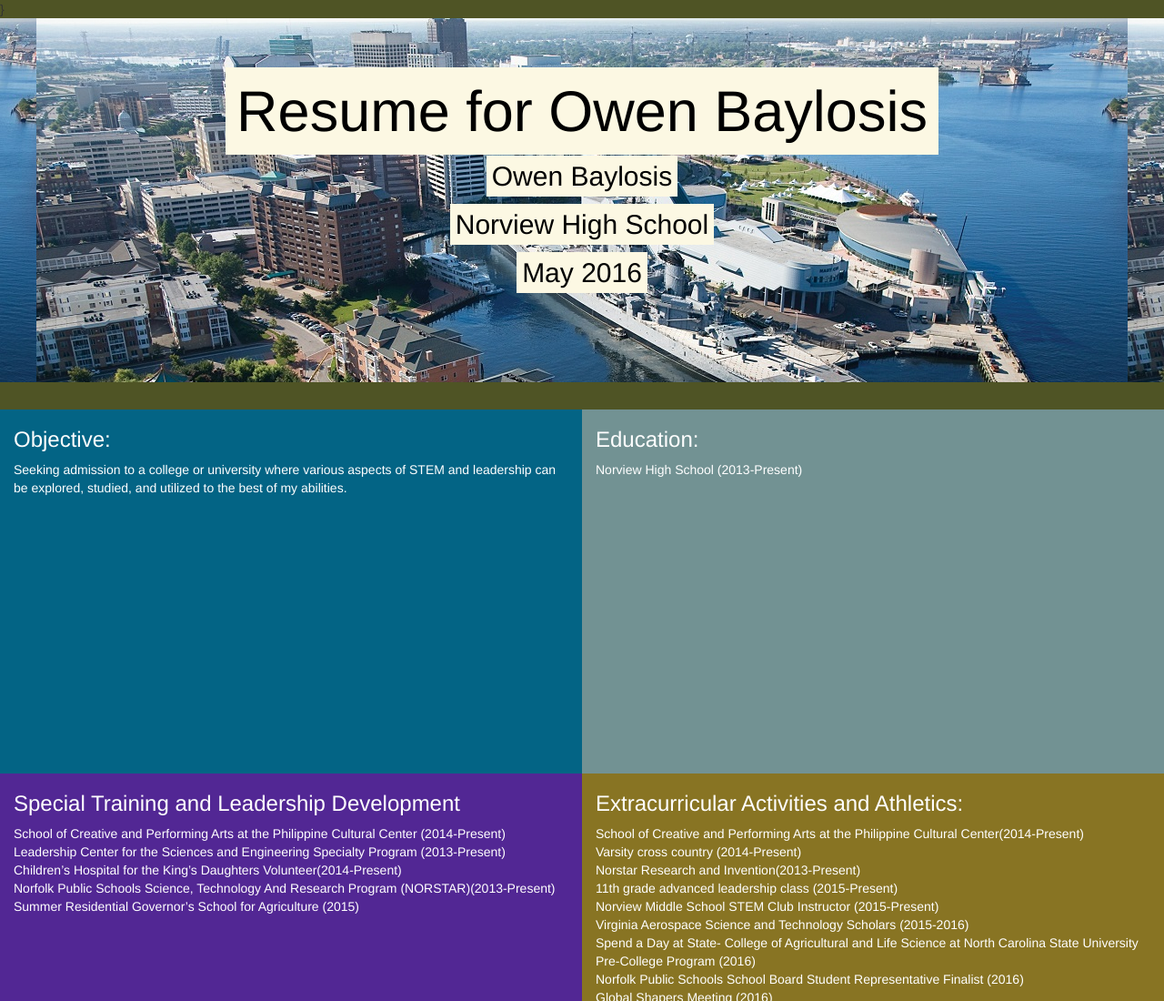
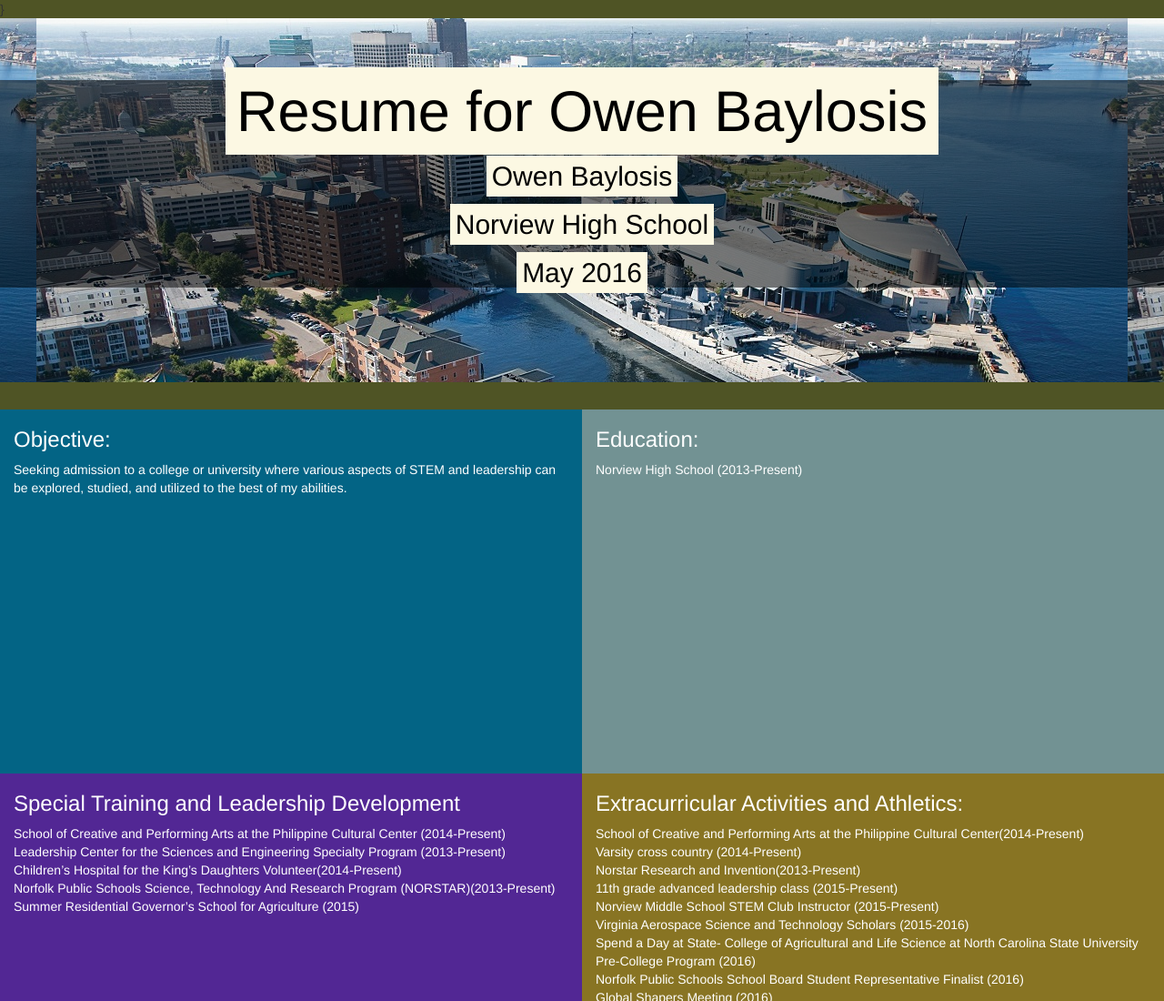
Before and after one commit to FormalCrab/ResumeV3, a plain HTML site: page index.html in a window 1280 px wide. Shown: the top 1100 px of the page at 91% size. Drawn offline with Linux system fonts and the light colour scheme; files that its build step writes are made by us from their sources.

Commit message:
Update styleForResume.css

```diff
--- a/styleForResume.css
+++ b/styleForResume.css
@@ -8,6 +8,12 @@ body{
 
 	background-color: #4F5425;
 }
+
+
+.see-thru{
+	background:rgba(0,0,0,0.5);
+}
+
 .col-md-6{
 
   height: 400px;
```
